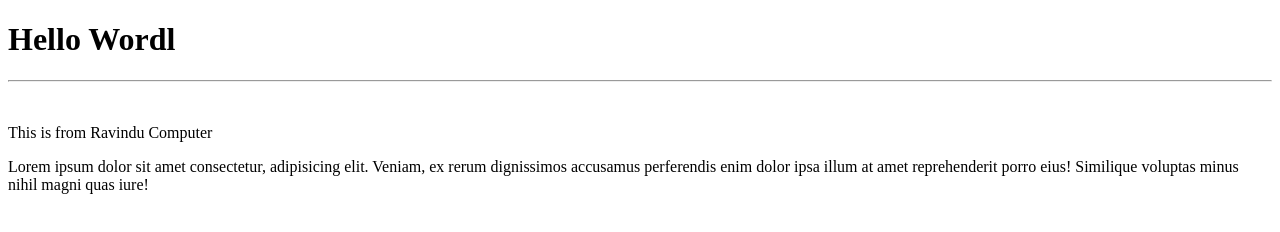
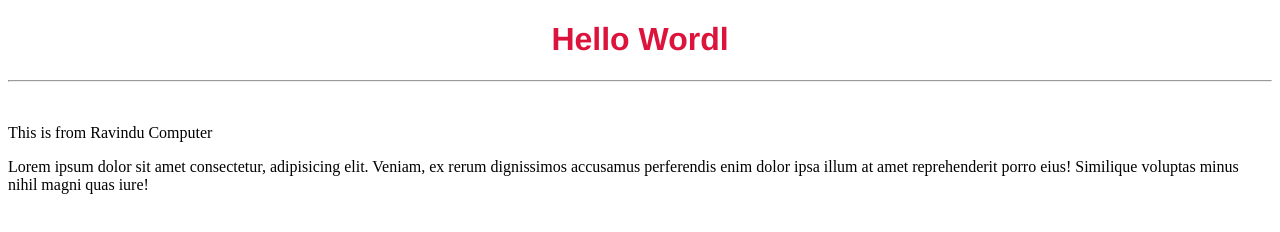
Before and after one commit to RavinduRTR/Test_GIT_Colloborate, a plain HTML site: page index.html in a window 1280 px wide. Drawn offline with Linux system fonts and the light colour scheme.

Commit message:
Add CSS File
Add a CSS file and Link it with index.html

```diff
--- a/index.html
+++ b/index.html
@@ -4,9 +4,12 @@
     <meta charset="UTF-8">
     <meta name="viewport" content="width=device-width, initial-scale=1.0">
     <title>Document</title>
+
+    <link rel="stylesheet" href="style.css">
+
 </head>
 <body>
-    <h1> Hello Wordl</h1>
+    <h1 class="h1cl"> Hello Wordl</h1>
     <hr>
     <br>
 
--- /dev/null
+++ b/style.css
@@ -0,0 +1,13 @@
+.h1cl{
+    color: crimson;
+    font-weight: bolder;
+    font-size: 50;
+    text-align: center;
+    font-family: 'Franklin Gothic Medium', 'Arial Narrow', Arial, sans-serif;
+    transition: 0.5s;
+}
+
+.h1cl:hover{
+    transform: scale(2);
+    color: black;
+}
```
